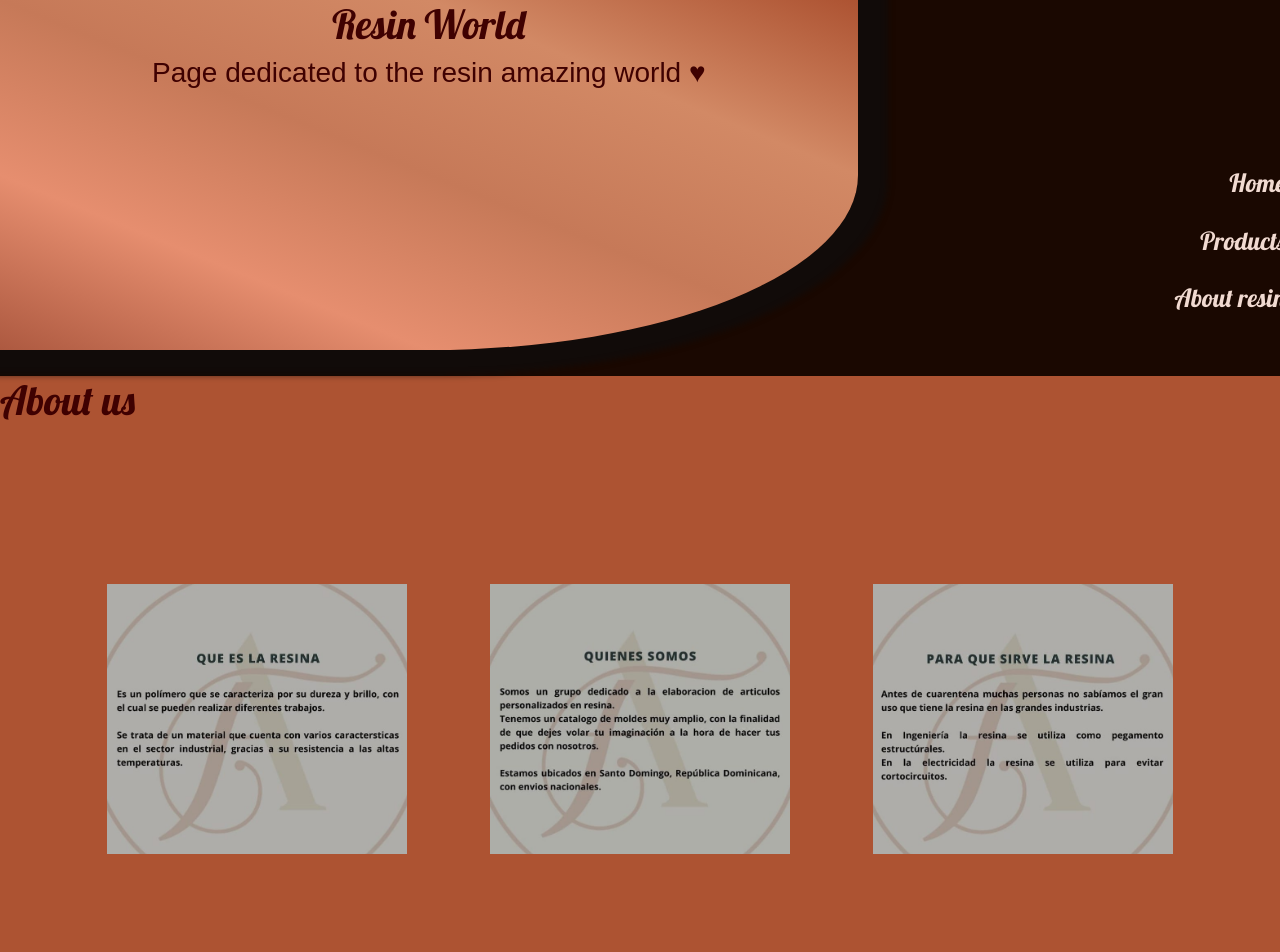
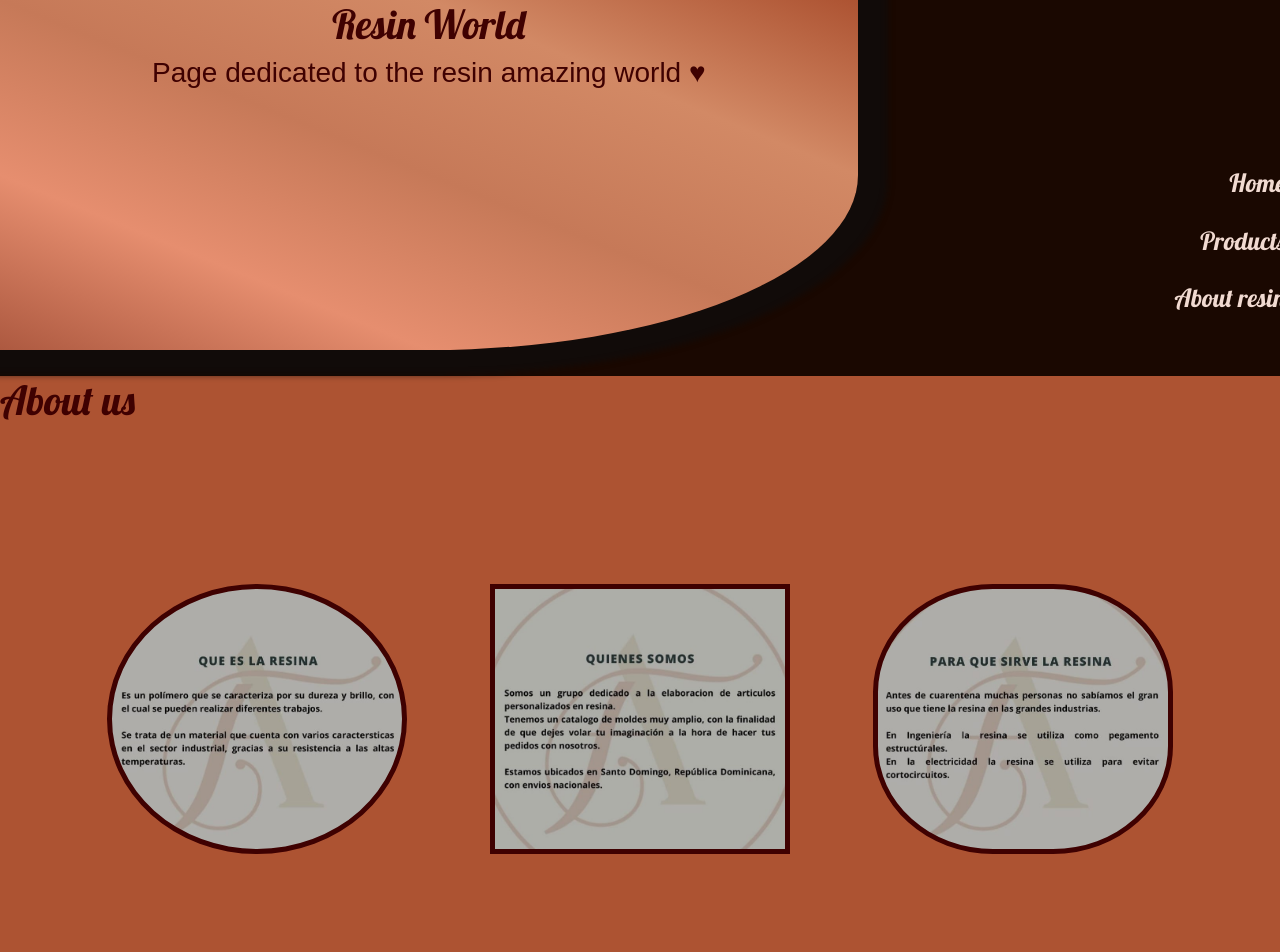
Before and after one commit to IndianaLora/Afworld, a React (Create React App) app: page /about in a window 1280 px wide. Shown: the top 952 px of the page. Built offline with nearby package versions, Linux system fonts and the light colour scheme; a web font is replaced by a local one.

Commit message:
geometric form for the info section

```diff
--- a/src/App.css
+++ b/src/App.css
@@ -177,12 +177,16 @@ nav a:hover {
 #about-1 {
   background-image: url("./img/abo.jpeg");
   background-size: cover;
+  border: 5px solid#3f0101;
+  border-radius: 50%;
+
   width: 300px;
   height: 270px;
 }
 #about-2 {
   background-image: url("./img/abou.jpeg");
   background-size: cover;
+  border: 5px solid #3f0101;
   width: 300px;
   height: 270px;
 }
@@ -191,6 +195,9 @@ nav a:hover {
   background-size: cover;
   width: 300px;
   height: 270px;
+  border-radius: 40%;
+  border: 5px solid #3f0101;
+
 }
 .about-section {
   width: 90vw;
```
